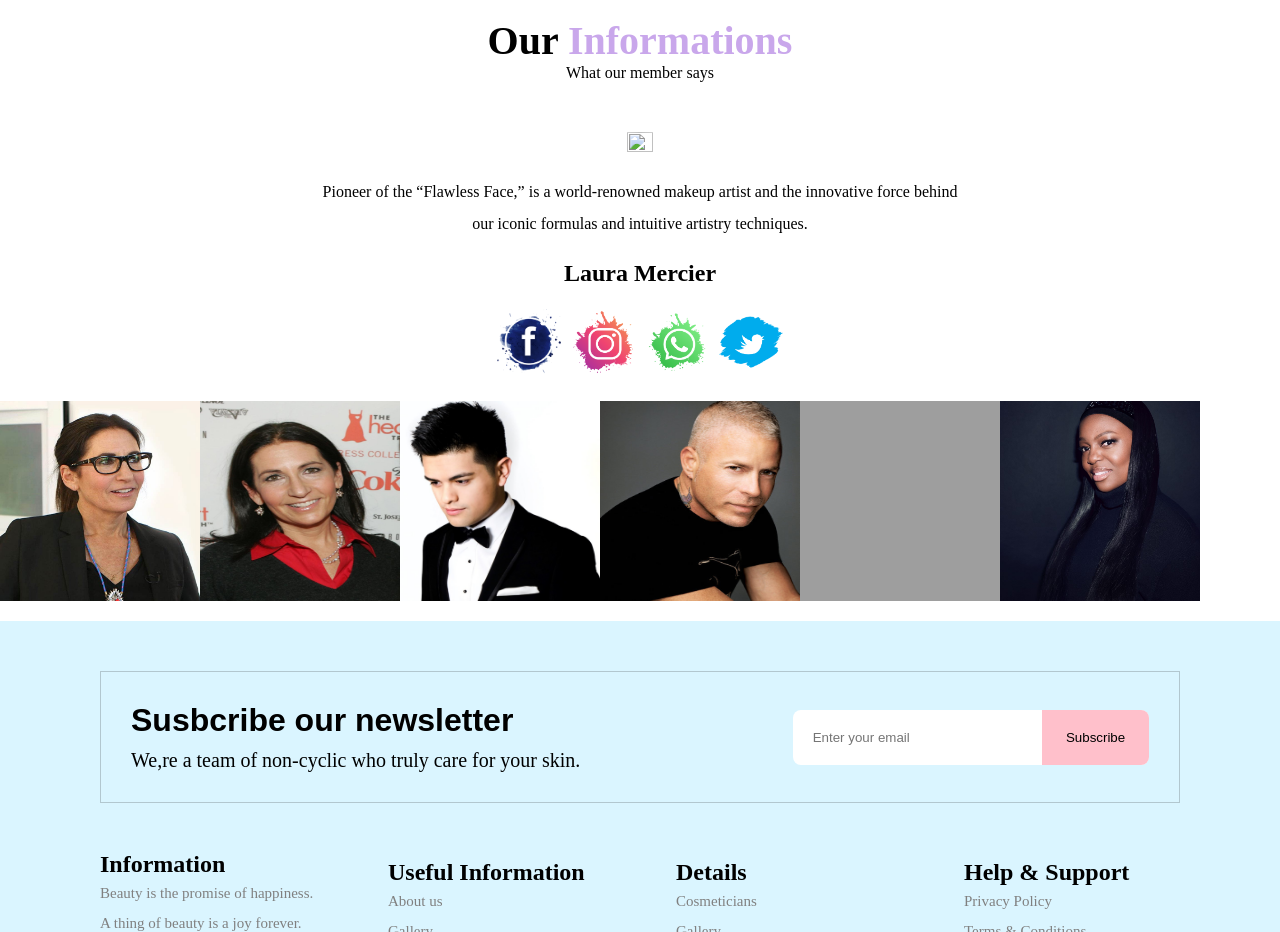
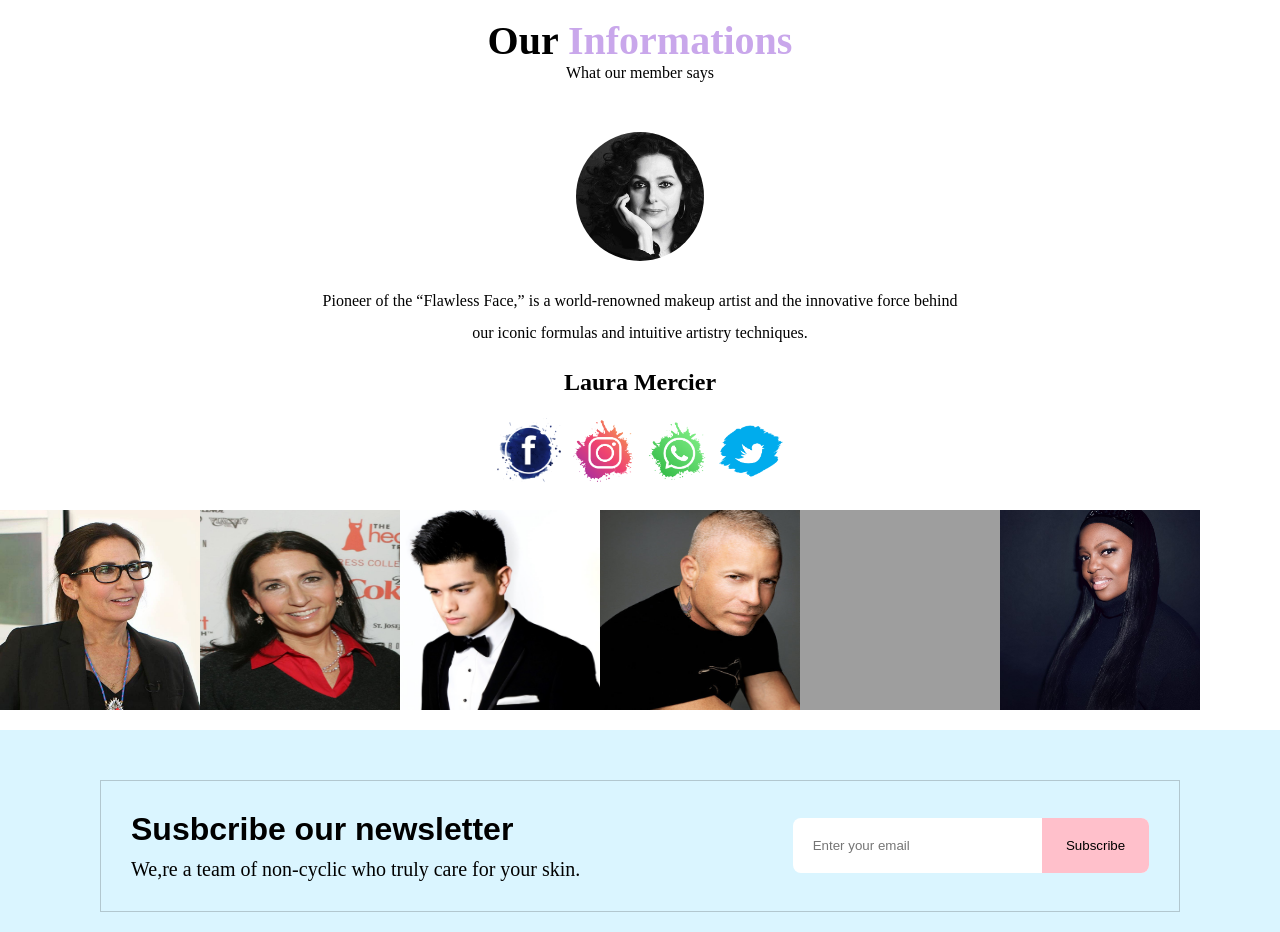
Before and after one commit to ruchitatoke/CosmeticPiX-website, a plain HTML site: page index.html in a window 1280 px wide. Shown: the part 1726-2658 px from the top of the page. Drawn offline with nearby package versions, Linux system fonts and the light colour scheme; grey boxes are pictures that could not be loaded; a web font is replaced by a local one.

Commit message:
added a pic

```diff
--- a/index.html
+++ b/index.html
@@ -79,7 +79,7 @@
                 <p>What our member says</p>
             </div>
             <div class="member-card" data-aos="zoom-in-down" data-aos-offset="100">
-                <img class="la" src="laura.png.jpg" height="20%" width="20%">
+                <img class="la" src="images/laura.png.jpg" height="20%" width="20%">
                 <p>Pioneer of the “Flawless Face,” is a world-renowned makeup
                      artist and the innovative force behind our iconic formulas
                      and intuitive artistry techniques.</p>
```
